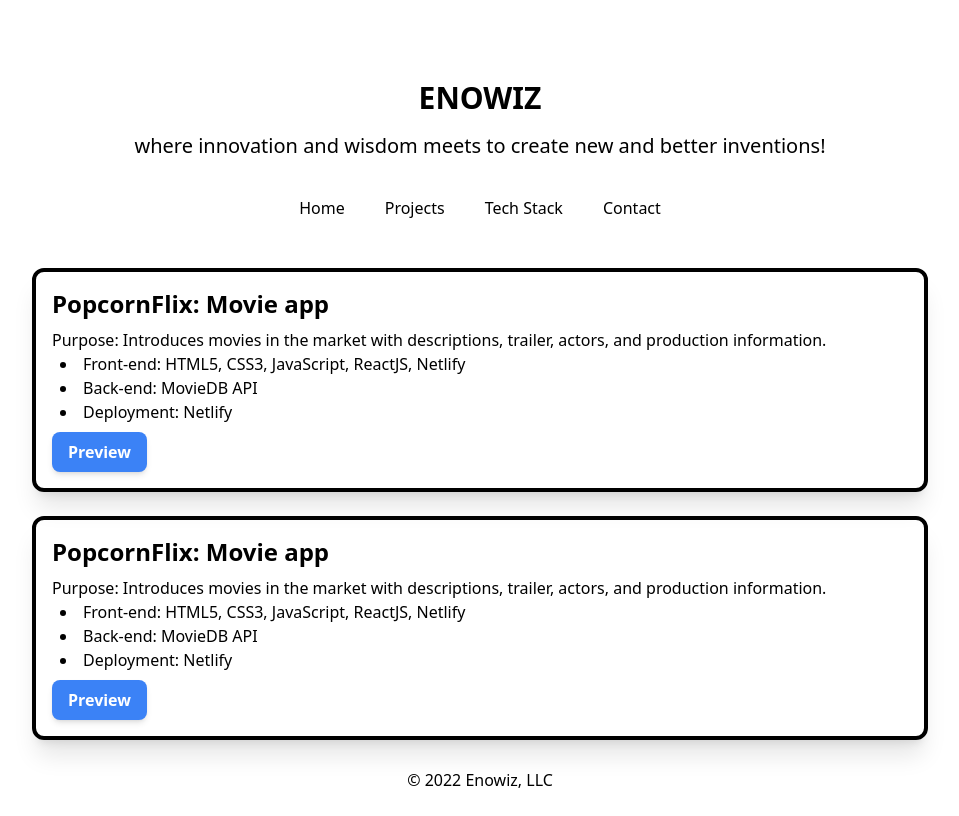
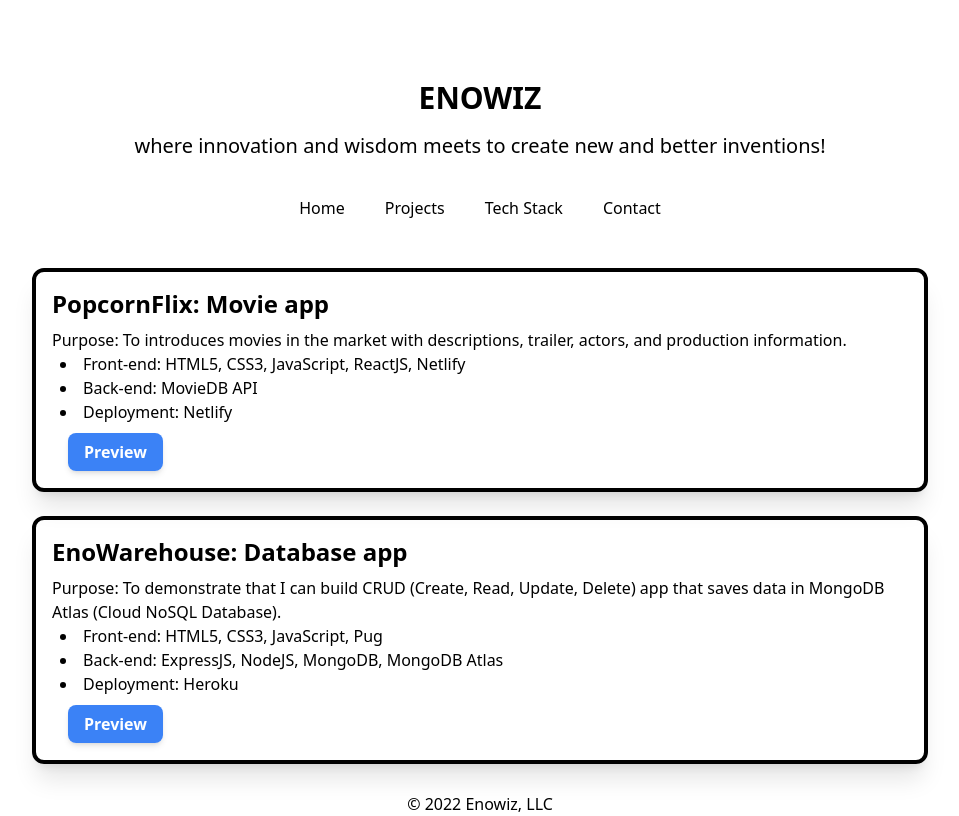
Before and after one commit to Enowiz777/enowiz-official.v1, a React (Create React App) app: page /projects in a window 1280 px wide. Shown: the whole page, without its empty margins (160-1119 px from the left). Built offline with nearby package versions, Linux system fonts and the light colour scheme.

Commit message:
20221124

```diff
--- a/src/index.css
+++ b/src/index.css
@@ -4,7 +4,7 @@
 
 @layer components {
     .btn-primary {
-      @apply mt-2 py-2 px-4 bg-blue-500 text-white font-semibold rounded-lg shadow-md hover:bg-blue-700 focus:outline-none focus:ring-2 focus:ring-blue-400 focus:ring-opacity-75;
+      @apply mt-2 py-2 px-4 bg-blue-500 text-white font-semibold rounded-lg shadow-md hover:bg-blue-700 focus:outline-none focus:ring-blue-400 focus:ring-opacity-75;
     }
     .project_box {
       @apply
--- a/src/pages/Projects.js
+++ b/src/pages/Projects.js
@@ -1,4 +1,5 @@
 import React from 'react';
+import { Link } from 'react-router-dom'
 
 function Projects(){
   return (
@@ -6,27 +7,28 @@ function Projects(){
     <div className="flex flex-col">
       <div className="project_box">
         <h3>PopcornFlix: Movie app</h3>
-        <p>Purpose: Introduces movies in the market with descriptions, trailer, actors, and production information.</p>
+        <p>Purpose: To introduces movies in the market with descriptions, trailer, actors, and production information.</p>
         <ul>
           <li>Front-end: HTML5, CSS3, JavaScript, ReactJS, Netlify</li>
           <li>Back-end: MovieDB API</li>
           <li>Deployment: Netlify</li>
         </ul>
-        <button className="btn-primary">
-        Preview
-        </button>
+        <div className="mt-2 py-2 px-4">
+          <a className="btn-primary" target="_blank" href="https://nervous-einstein-2a25d7.netlify.app/">Preview</a>
+        </div>
       </div>
       <div className="project_box">
-        <h3>PopcornFlix: Movie app</h3>
-        <p>Purpose: Introduces movies in the market with descriptions, trailer, actors, and production information.</p>
+        <h3>EnoWarehouse: Database app</h3>
+        <p>Purpose: To demonstrate that I can build CRUD (Create, Read, Update, Delete) app that saves data in MongoDB Atlas (Cloud NoSQL Database).</p>
         <ul>
-          <li>Front-end: HTML5, CSS3, JavaScript, ReactJS, Netlify</li>
-          <li>Back-end: MovieDB API</li>
-          <li>Deployment: Netlify</li>
+          <li>Front-end: HTML5, CSS3, JavaScript, Pug</li>
+          <li>Back-end: ExpressJS, NodeJS, MongoDB, MongoDB Atlas</li>
+          <li>Deployment: Heroku</li>
         </ul>
-        <button className="btn-primary">
-        Preview
-        </button>
+
+        <div className="mt-2 py-2 px-4">
+          <a className="btn-primary" target="_blank" href="https://enowarehouse.herokuapp.com/">Preview</a>
+        </div>
       </div>
     </div>
   )
```
